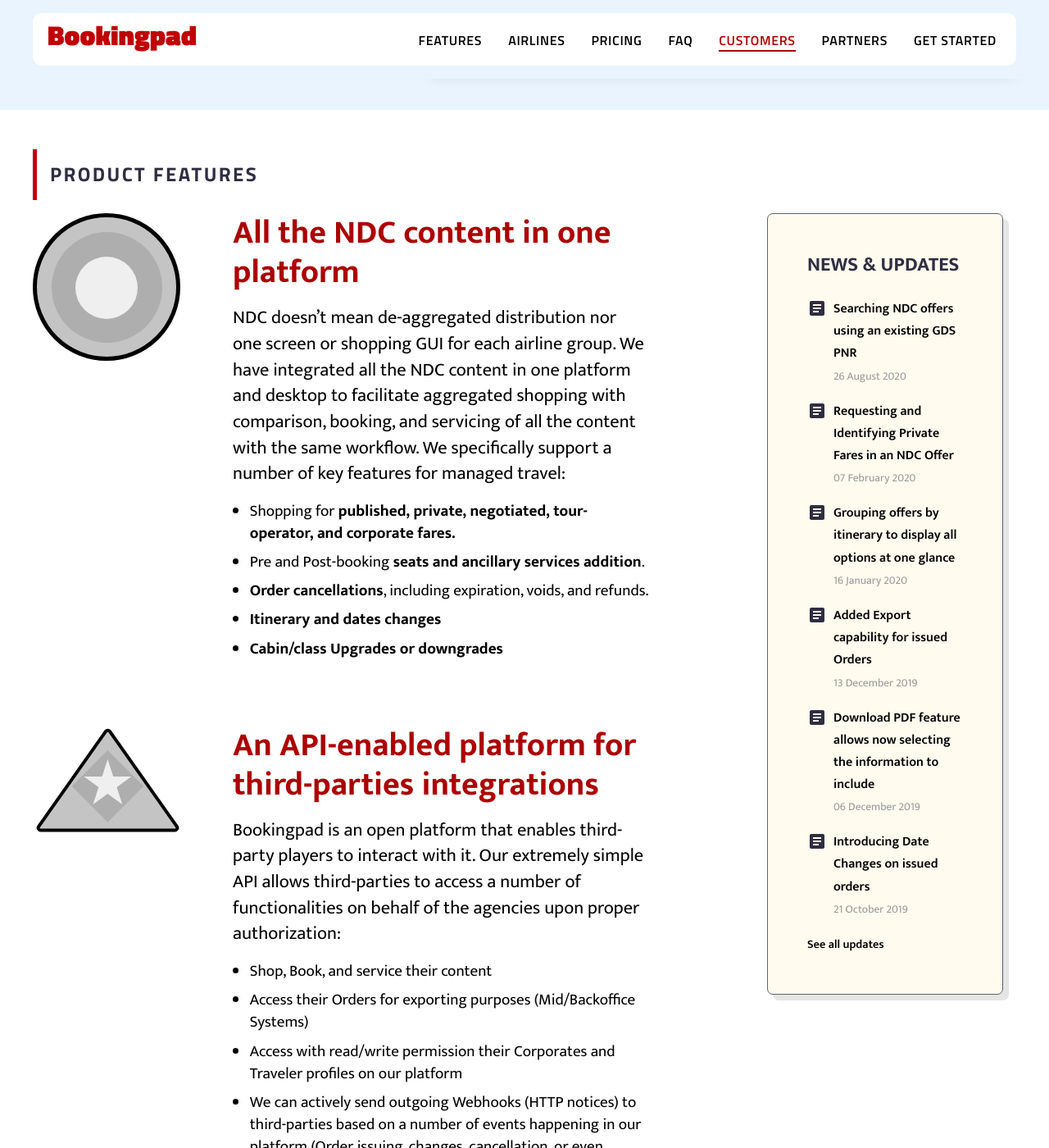
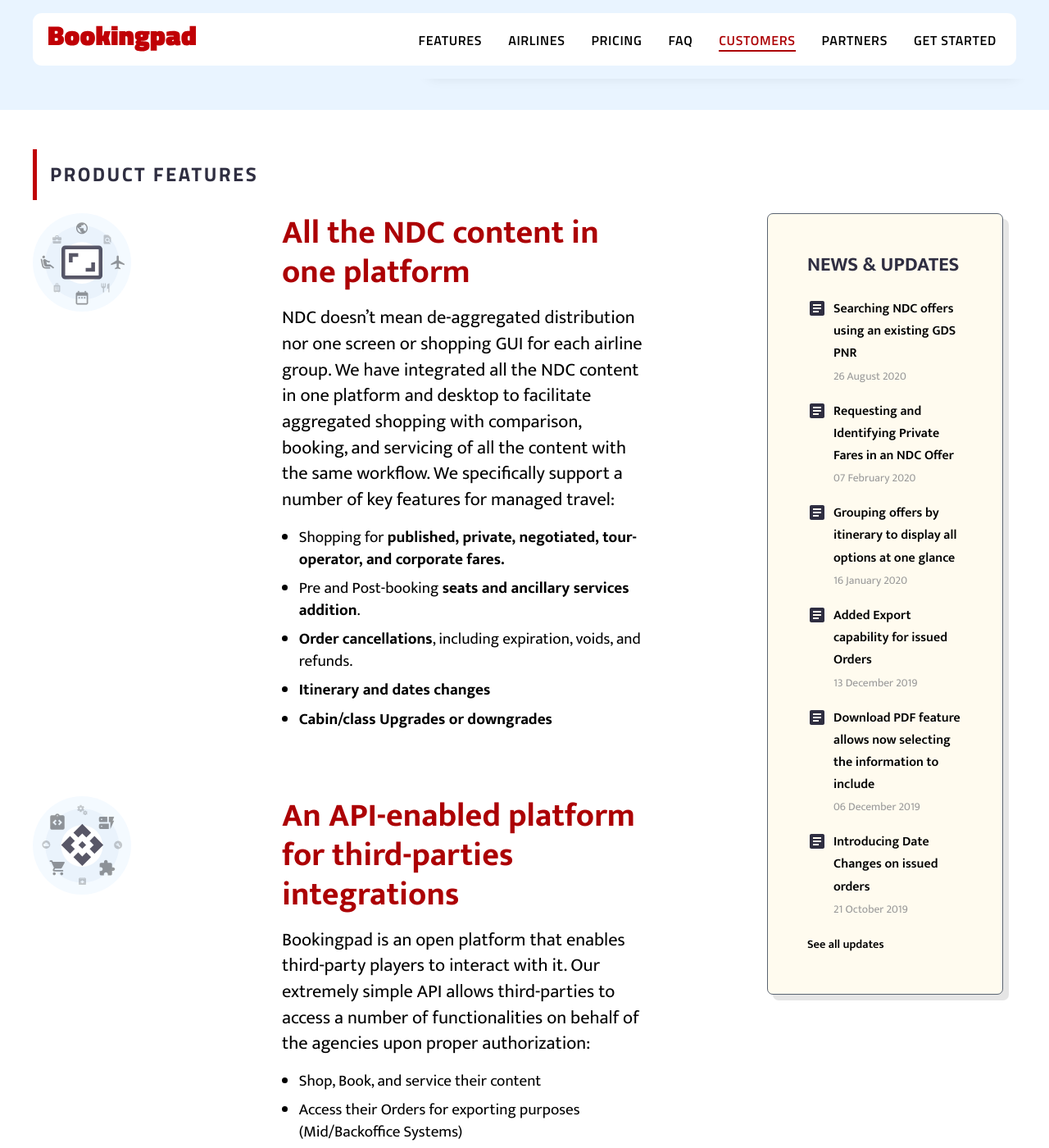
Before and after one commit to tripsimian-labs/bookingpad-web, a Jekyll site: the page built from index.html, in a window 1280 px wide and 1400 px high, scrolled down 514 px. Shown: the whole window at 82% size. Built offline with Jekyll 4.4.1, drawn with Linux system fonts in a browser that asks for light colours; nearby versions of some CDN libraries; library files that are not in the unit come from our copies; the list of posts is cut into pages by our own code.

Commit message:
Update Features illustration; fix legend on mobile widths

```diff
--- a/_sass/airlines_providers.scss
+++ b/_sass/airlines_providers.scss
@@ -101,14 +101,21 @@
   }
 
   ul {
-    display: flex;
-    width: 90%;
-    padding-top: 0.25rem;
-    padding-bottom: 0.5rem;
-    align-items: center;
-    justify-content: left;
     margin-bottom: 0.5rem;
     border-bottom: 1px dotted rgba(0, 0, 0, 0.1);
+
+    @media only screen and (min-width: 768px) {
+      display: flex;
+      width: 90%;
+      padding-top: 0.25rem;
+      padding-bottom: 0.5rem;
+      align-items: center;
+      justify-content: left;
+    }
+
+    @media only screen and (min-width: 960px) {
+      width: 64%;
+    }
 
     &:first-of-type {
       border-top: 2px solid rgba(0, 0, 0, 0.08);
@@ -122,10 +129,6 @@
       li {
         opacity: 0.8;
       }
-    }
-
-    @media only screen and (min-width: 736px) {
-      width: 60%;
     }
 
     li {
@@ -147,9 +150,15 @@
       letter-spacing: 0.05rem;
       color: #808080;
       font-size: 0.8rem;
-      text-align: right;
+      text-align: left;
       padding-right: 1rem;
+      padding-top: 0;
       min-width: 5rem;
+
+      @media only screen and (min-width: 768px) {
+        text-align: right;
+        padding-top: 0.5rem;
+      }
     }
   }
 }
--- a/_sass/features.scss
+++ b/_sass/features.scss
@@ -22,7 +22,7 @@
 
     @media only screen and (min-width: 960px) {
       grid-gap: 4rem;
-      grid-template-columns: 180px 1fr;
+      grid-template-columns: 240px 1fr;
     }
 
     ul {
@@ -47,6 +47,13 @@
   }
   &Img {
     margin-bottom: 0.8rem;
+    img {
+      max-width: 50%;
+      @media only screen and (min-width: 960px) {
+
+        width: 100%;
+      }
+    }
   }
 
   h3 {
```
Also changed, not shown: _features/all-the-ndc-content-in-one-platform.md (+1 -1 lines), _features/an-api-enabled-for-third-parties-to-participate.md (+1 -1 lines), _features/modern-and-intuitive-web-interface-for-the-travel-consultant-and-the-corporate-traveler.md (+1 -1 lines), assets/uploads/imgfeat-api.svg, assets/uploads/imgfeat-platform.svg, assets/uploads/imgfeat-ui.svg.
